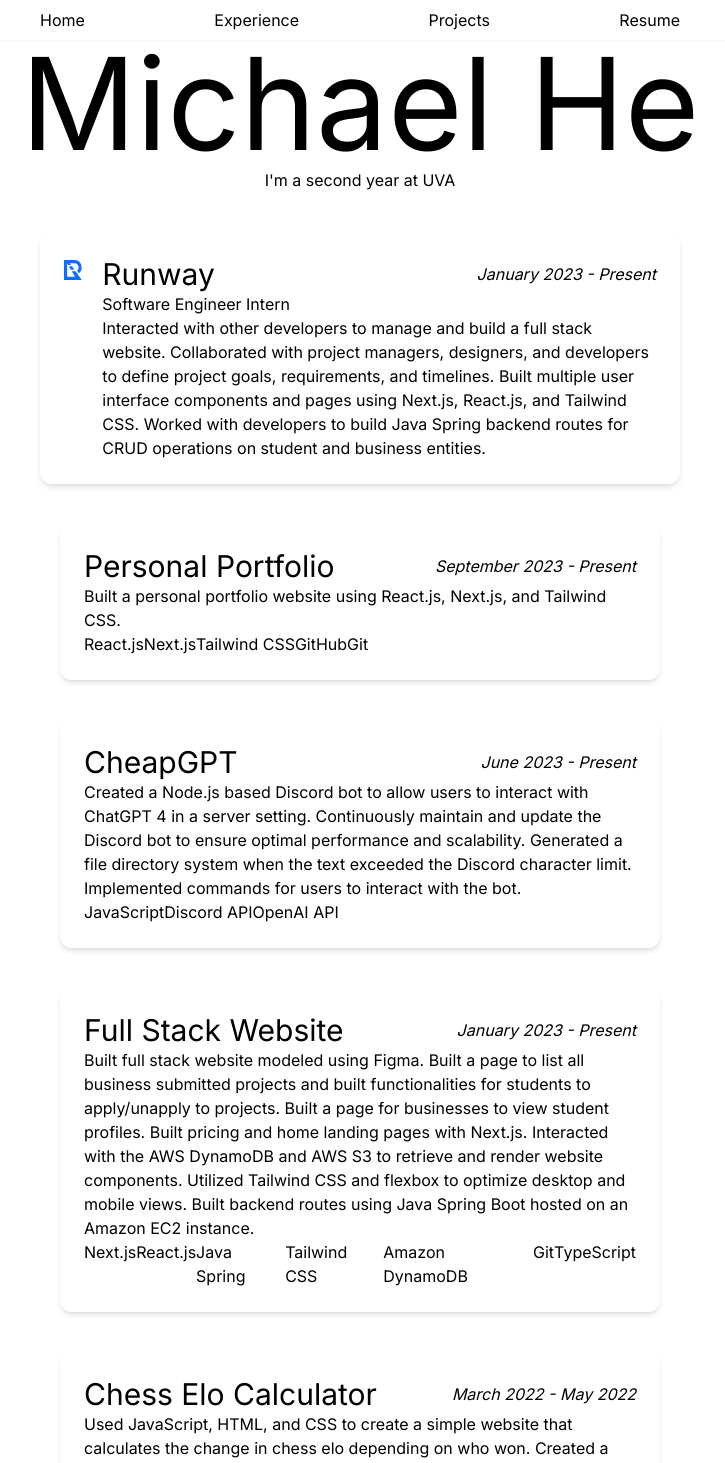
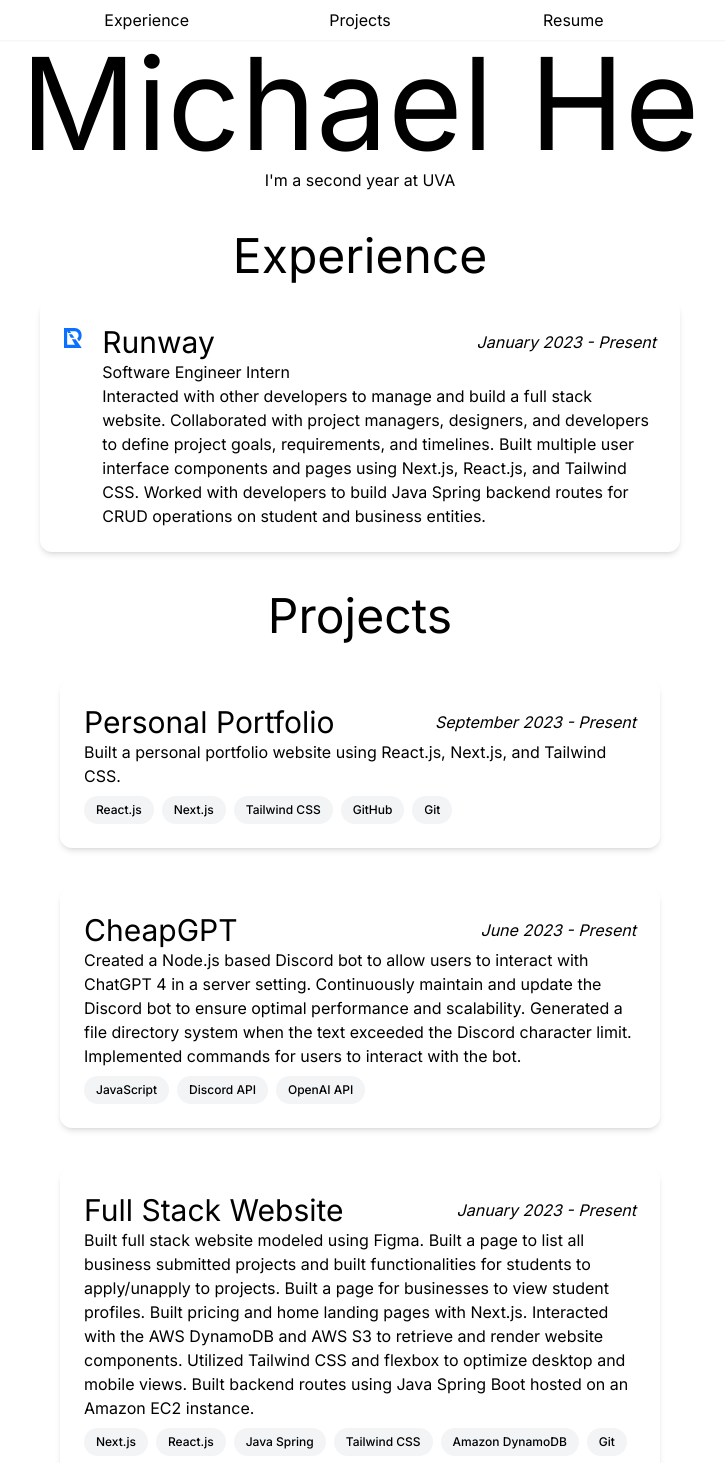
Before and after one commit to MichaelHeUVA/michaelheuva.github.io, a Next.js app: page / in a window 1280 px wide. Shown: the top 1463 px of the page, without its empty margins (280-1005 px from the left). Built offline with nearby package versions, Linux system fonts and the light colour scheme.

Commit message:
Added animations and removed home

```diff
--- a/src/app/globals.css
+++ b/src/app/globals.css
@@ -15,3 +15,7 @@
     --background-end-rgb: 0, 0, 0;
   }
 }
+
+html {
+  scroll-behavior: smooth;
+}
--- a/src/app/page.tsx
+++ b/src/app/page.tsx
@@ -4,7 +4,6 @@
 import Home from "@/components/Home/page";
 import Projects from "@/components/Projects/page";
 import Experience from "@/components/Experience/page";
-import Resume from "@/components/Resume/page";
 
 export default function App() {
   return (
@@ -13,7 +12,6 @@
       <Home />
       <Experience />
       <Projects />
-      <Resume />
       <Footer />
     </>
   );
--- a/src/components/Experience/page.tsx
+++ b/src/components/Experience/page.tsx
@@ -4,14 +4,15 @@
 
 export default function Experience() {
   return (
-    <div id="#experience">
+    <div id="experience">
+      <div className="flex justify-center text-5xl mt-10">Experience</div>
       <div className="flex justify-center">
         {ExperienceList.map((items) => (
           <a
             key={items?.companyName}
             href={items?.companyLink}
             target="_blank"
-            className="w-[50%] h-fit p-6 rounded-xl shadow-md mt-10 hover:shadow-xl transition duration-500 ease-in-out"
+            className="w-[50%] h-fit p-6 rounded-xl shadow-md mt-5 hover:shadow-xl transition duration-500 ease-in-out"
           >
             <div className="flex">
               <div className="mr-5 mt-1">
--- a/src/components/Navbar/index.tsx
+++ b/src/components/Navbar/index.tsx
@@ -1,17 +1,31 @@
 import React from "react";
 import { NavbarList } from "@/utils/constants";
-import Link from "next/link";
 
 export default function Navbar() {
   return (
     <>
       <div className="flex justify-center h-10 shadow-sm">
-        <div className="flex justify-between items-center w-1/2">
-          {NavbarList.map((items) => (
-            <Link key={items?.name} href={items.path}>
-              {items?.name}
-            </Link>
-          ))}
+        <div className="flex justify-between w-1/2">
+          {NavbarList.map((items) =>
+            items.name === "Resume" ? (
+              <a
+                key={items?.name}
+                href={items.path}
+                className="w-[500px] h-full flex items-center justify-center hover:text-xl transition-all duration-250 ease-in-out"
+                target="_blank"
+              >
+                {items?.name}
+              </a>
+            ) : (
+              <a
+                key={items?.name}
+                href={items.path}
+                className="w-[500px] h-full flex items-center justify-center hover:text-xl transition-all duration-250 ease-in-out"
+              >
+                {items?.name}
+              </a>
+            )
+          )}
         </div>
       </div>
     </>
--- a/src/components/Projects/page.tsx
+++ b/src/components/Projects/page.tsx
@@ -3,7 +3,8 @@
 
 export default function Projects() {
   return (
-    <>
+    <div id="projects">
+      <div className="flex justify-center text-5xl mt-10">Projects</div>
       <div className="flex justify-center">
         <div className="flex flex-wrap w-[80%] justify-evenly">
           {ProjectList.map((items) => (
@@ -19,9 +20,14 @@
                   <div className="italic">{items?.date}</div>
                 </div>
                 <div>{items?.description}</div>
-                <div className="flex">
+                <div className="flex flex-wrap">
                   {items?.skills.map((list) => (
-                    <div key={list}>{list}</div>
+                    <div
+                      key={list}
+                      className="mt-2 mr-2 flex items-center rounded-full bg-gray-100 px-3 py-1 text-xs font-medium leading-5"
+                    >
+                      {list}
+                    </div>
                   ))}
                 </div>
               </div>
@@ -29,6 +35,6 @@
           ))}
         </div>
       </div>
-    </>
+    </div>
   );
 }
--- a/src/components/Resume/page.tsx
+++ /dev/null
@@ -1,13 +0,0 @@
-import React from "react";
-
-export default function Resume() {
-  return (
-    <>
-      <div className="flex justify-center">
-        <a target="blank" href="/assets/Resume.pdf">
-          My Resume
-        </a>
-      </div>
-    </>
-  );
-}
--- a/src/utils/constants.ts
+++ b/src/utils/constants.ts
@@ -1,8 +1,4 @@
 export const NavbarList = [
-  {
-    name: "Home",
-    path: "#home",
-  },
   {
     name: "Experience",
     path: "#experience",
@@ -13,7 +9,7 @@
   },
   {
     name: "Resume",
-    path: "#resume",
+    path: process.env.BASEPATH + "/assets/Resume.pdf",
   },
 ];
 
```
Also changed, not shown: 1 other file (tests, documents, lock files or other folders).
